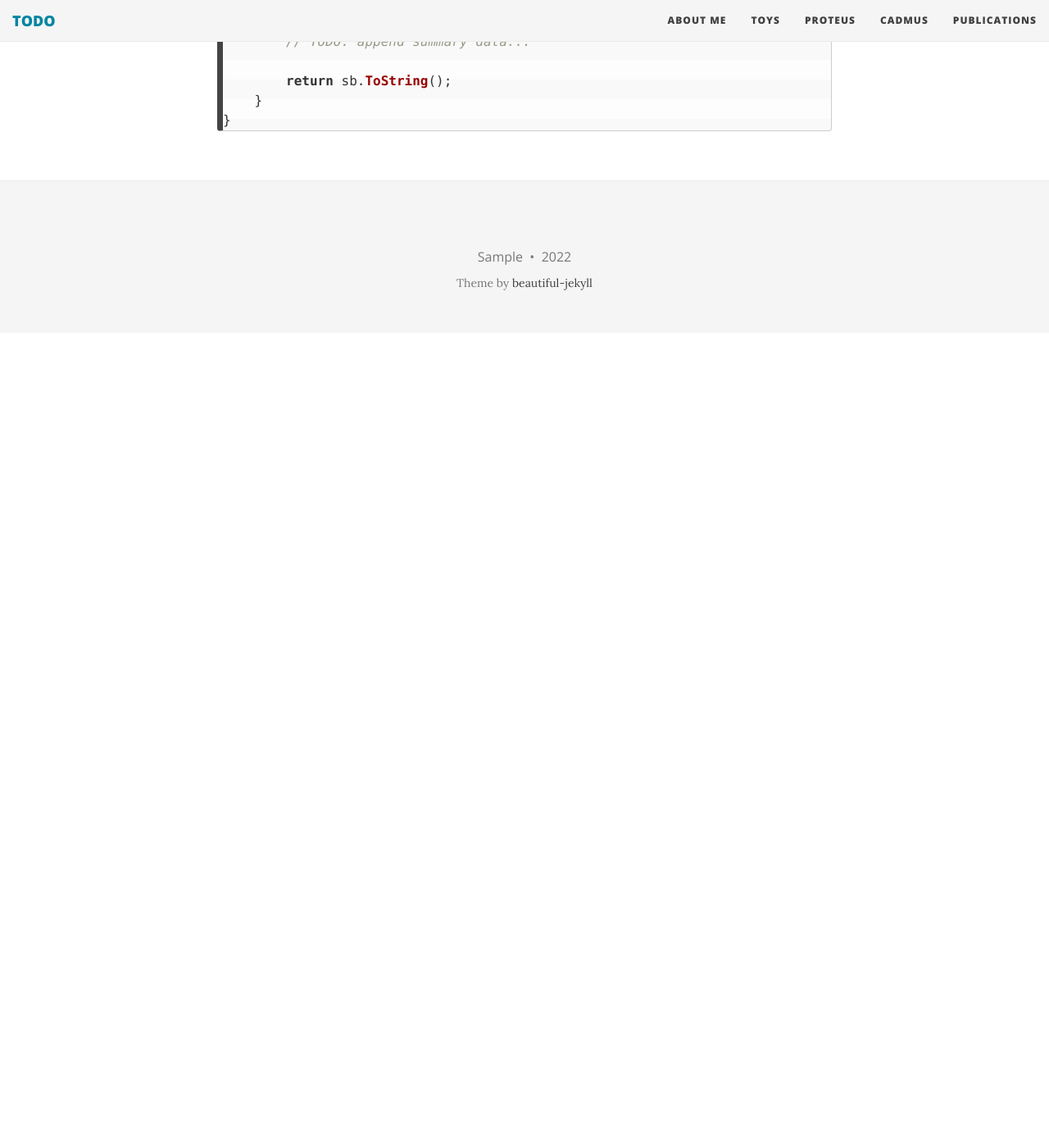
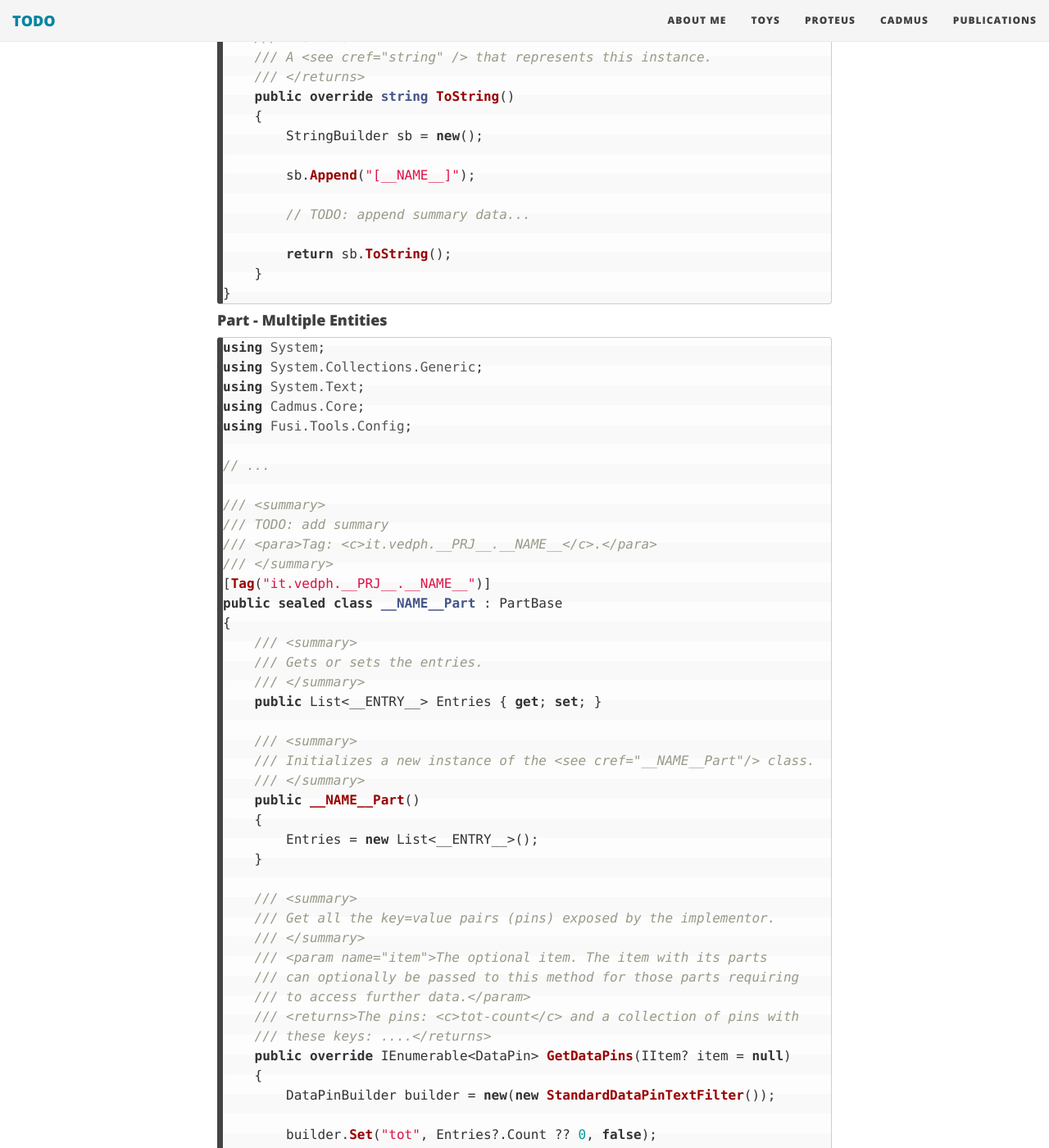
Before and after one commit to Myrmex/overview, a Jekyll site: the page built from cadmus/dev/backend-part.md, in a window 1280 px wide and 1400 px high, scrolled down 3509 px. Shown: the whole window at 82% size. Built offline with Jekyll 4.4.1, drawn with Linux system fonts in a browser that asks for light colours; nearby versions of some CDN libraries; before the commit the page ends 3915 px from its top, so only the background shows below that; some of the changed text lies outside the part shown.

Commit message:
More parts

````diff
--- a/cadmus/dev/backend-part.md
+++ b/cadmus/dev/backend-part.md
@@ -5,9 +5,11 @@ subtitle: "Creating Parts"
 ---
 
 - [Parts](#parts)
+  - [Packages](#packages)
   - [Procedure](#procedure)
   - [Part Templates](#part-templates)
     - [Part - Single Entity](#part---single-entity)
+    - [Part - Multiple Entities](#part---multiple-entities)
 
 ## Parts
 
@@ -22,6 +24,12 @@ Guidelines for **implementing a part**:
 - if creating a part representing a _base text_ for text layers, implement the `IHasText` interface by providing a `GetText()` method which, whatever the part's model, produces a single string representing its whole text. The same interface should be implemented whenever your part has some rather long piece of free, unstructured text you might want to be included in processes like full-text indexing. Also, when the part represents the base text in a stack of textual layers, set the role ID to `base-text` (defined in `PartBase.BASE_TEXT_ROLE_ID`).
 
 - consider that the part will be subject to automatic serialization and deserialization. As the part is just a POCO object, this should not pose any issue.
+
+### Packages
+
+The part project requires at least these packages:
+
+- `Cadmus.Core`
 
 ### Procedure
 
@@ -121,3 +129,109 @@ public sealed class __NAME__Part : PartBase
     }
 }
 ```
+
+#### Part - Multiple Entities
+
+```cs
+using System;
+using System.Collections.Generic;
+using System.Text;
+using Cadmus.Core;
+using Fusi.Tools.Config;
+
+// ...
+
+/// <summary>
+/// TODO: add summary
+/// <para>Tag: <c>it.vedph.__PRJ__.__NAME__</c>.</para>
+/// </summary>
+[Tag("it.vedph.__PRJ__.__NAME__")]
+public sealed class __NAME__Part : PartBase
+{
+    /// <summary>
+    /// Gets or sets the entries.
+    /// </summary>
+    public List<__ENTRY__> Entries { get; set; }
+
+    /// <summary>
+    /// Initializes a new instance of the <see cref="__NAME__Part"/> class.
+    /// </summary>
+    public __NAME__Part()
+    {
+        Entries = new List<__ENTRY__>();
+    }
+
+    /// <summary>
+    /// Get all the key=value pairs (pins) exposed by the implementor.
+    /// </summary>
+    /// <param name="item">The optional item. The item with its parts
+    /// can optionally be passed to this method for those parts requiring
+    /// to access further data.</param>
+    /// <returns>The pins: <c>tot-count</c> and a collection of pins with
+    /// these keys: ....</returns>
+    public override IEnumerable<DataPin> GetDataPins(IItem? item = null)
+    {
+        DataPinBuilder builder = new(new StandardDataPinTextFilter());
+
+        builder.Set("tot", Entries?.Count ?? 0, false);
+
+        if (Entries?.Count > 0)
+        {
+            foreach (var entry in Entries)
+            {
+                // TODO: add values or increase counts like:
+                // id unique values if not null:
+                // builder.AddValue("id", entry.Id);
+                // type-X-count counts if not null, unfiltered:
+                // builder.Increase(entry.Type, false, "type-");
+            }
+        }
+
+        return builder.Build(this);
+    }
+
+    /// <summary>
+    /// Gets the definitions of data pins used by the implementor.
+    /// </summary>
+    /// <returns>Data pins definitions.</returns>
+    public override IList<DataPinDefinition> GetDataPinDefinitions()
+    {
+        return new List<DataPinDefinition>(new[]
+        {
+            // TODO: add pins definitions...
+            new DataPinDefinition(DataPinValueType.Integer,
+               "tot-count",
+               "The total count of entries.")
+        });
+    }
+
+    /// <summary>
+    /// Converts to string.
+    /// </summary>
+    /// <returns>
+    /// A <see cref="string" /> that represents this instance.
+    /// </returns>
+    public override string ToString()
+    {
+        StringBuilder sb = new();
+
+        sb.Append("[__NAME__]");
+
+        if (Entries?.Count > 0)
+        {
+            sb.Append(' ');
+            int n = 0;
+            foreach (var entry in Entries)
+            {
+                if (++n > 3) break;
+                if (n > 1) sb.Append("; ");
+                sb.Append(entry);
+            }
+            if (Entries.Count > 3)
+                sb.Append("...(").Append(Entries.Count).Append(')');
+        }
+
+        return sb.ToString();
+    }
+}
+```
````
Also changed, not shown: cadmus/dev/backend-core.md (+1 -0 lines), cadmus/dev/backend-part-seeder.md (added, +273 -0 lines).
